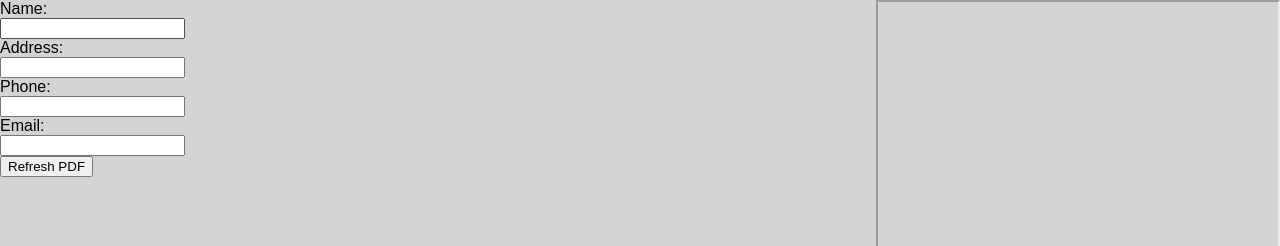
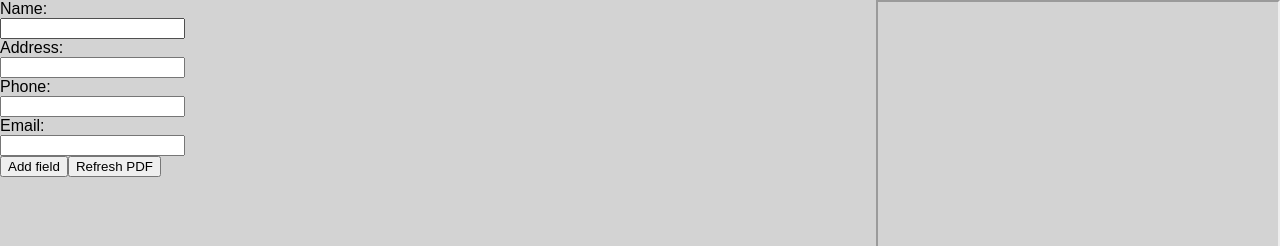
Before and after one commit to miolfo/cv-generator, a React (Create React App) app: page / in a window 1280 px wide. Shown: the top 246 px of the page. Built offline with nearby package versions, Linux system fonts and the light colour scheme.

Commit message:
Moved pdf generation to its own file

```diff
--- a/src/App.js
+++ b/src/App.js
@@ -3,6 +3,7 @@ import logo from './logo.svg';
 import './App.css';
 import jsPDF from 'jspdf';
 import Util from './Util';
+import PdfBuilder from './PdfBuilder';
 
 class App extends Component {
   constructor(){
@@ -45,47 +46,13 @@ class App extends Component {
     );
   }
 
-/**
- * Construct the PDF from the form
- */
+
   refreshPdf(){
-    this.settings.currentYLeft = this.settings.basicInfoYCoordLeft;
-    this.settings.currentYRight = this.settings.basicInfoYCoordRight;
-    this.pdf = new jsPDF();
-    this.pdf.setFontType('bold');
-    this.pdf.setFontSize(this.settings.basicInfoFontSize);
-    this.addBasicInfoItemRight("CV");
-    this.addBasicInfoItemLeft(this.state.name);
-
-    this.pdf.setFontType('normal');
-    this.addBasicInfoItemRight(Util.getDateString());
-    this.addBasicInfoItemLeft(this.state.address);
-    this.addBasicInfoItemLeft(this.state.phone);
-    this.addBasicInfoItemLeft(this.state.email);
-    this.pdf.line(this.settings.basicInfoXCoordLeft-10, this.settings.currentYLeft, this.settings.basicInfoXCoordRight+30, this.settings.currentYLeft);
-
-    const pdfStr = this.pdf.output('datauristring');
+    const pdfBuilder = new PdfBuilder(this.settings);
+    const pdf = pdfBuilder.createPdf(this.state);
     this.setState({
-      pdf: pdfStr
+      pdf: pdf
     });
-  }
-  /**
-   * Add a text item to top left of the document
-   * @param  {string} item
-   */
-  addBasicInfoItemLeft(item){
-    this.pdf.text(item, this.settings.basicInfoXCoordLeft, this.settings.currentYLeft);
-    this.settings.currentYLeft += this.settings.basicInfoLineGap;
-  }
-
-
-  /**
-   * Add a text item to top right of the document
-   * @param  {} item
-   */
-  addBasicInfoItemRight(item){
-    this.pdf.text(item, this.settings.basicInfoXCoordRight, this.settings.currentYRight);
-    this.settings.currentYRight += this.settings.basicInfoLineGap;
   }
 
   /**
@@ -109,6 +76,7 @@ class PdfForm extends Component{
     return(
       <div>
         <UserInfoForm userInfoChanged={this.props.userInfoChanged} name={this.props.name} address={this.props.address} phone={this.props.phone} email={this.props.email}/>
+        <button type="button">Add field</button>
         <button type="button" onClick={this.props.refreshPdf}>Refresh PDF</button>
       </div>
     )
@@ -120,7 +88,6 @@ class PdfForm extends Component{
  */
 class LargeFieldForm extends Component{
   render(){
-
   }
 }
 
--- /dev/null
+++ b/src/PdfBuilder.js
@@ -0,0 +1,50 @@
+import jsPDF from 'jspdf';
+import Util from './Util';
+
+class PdfBuilder{
+    constructor(settings){
+        this.settings = settings;
+        this.pdf = null;
+    }
+
+    createPdf(data){
+        this.settings.currentYLeft = this.settings.basicInfoYCoordLeft;
+        this.settings.currentYRight = this.settings.basicInfoYCoordRight;
+        this.pdf = new jsPDF();
+        this.pdf.setFontType('bold');
+        this.pdf.setFontSize(this.settings.basicInfoFontSize);
+        this.addBasicInfoItemRight("CV");
+        this.addBasicInfoItemLeft(data.name);
+
+        this.pdf.setFontType('normal');
+        this.addBasicInfoItemRight(Util.getDateString());
+        this.addBasicInfoItemLeft(data.address);
+        this.addBasicInfoItemLeft(data.phone);
+        this.addBasicInfoItemLeft(data.email);
+        this.pdf.line(this.settings.basicInfoXCoordLeft-10, this.settings.currentYLeft, this.settings.basicInfoXCoordRight+30, this.settings.currentYLeft);
+
+        const pdfStr = this.pdf.output('datauristring');
+        return pdfStr;
+    }
+
+    /**
+    * Add a text item to top left of the document
+    * @param  {string} item
+    */
+    addBasicInfoItemLeft(item){
+        this.pdf.text(item, this.settings.basicInfoXCoordLeft, this.settings.currentYLeft);
+        this.settings.currentYLeft += this.settings.basicInfoLineGap;
+    }
+
+
+    /**
+     * Add a text item to top right of the document
+     * @param  {string} item
+     */
+    addBasicInfoItemRight(item){
+        this.pdf.text(item, this.settings.basicInfoXCoordRight, this.settings.currentYRight);
+        this.settings.currentYRight += this.settings.basicInfoLineGap;
+    }
+}
+
+export default PdfBuilder;
```
